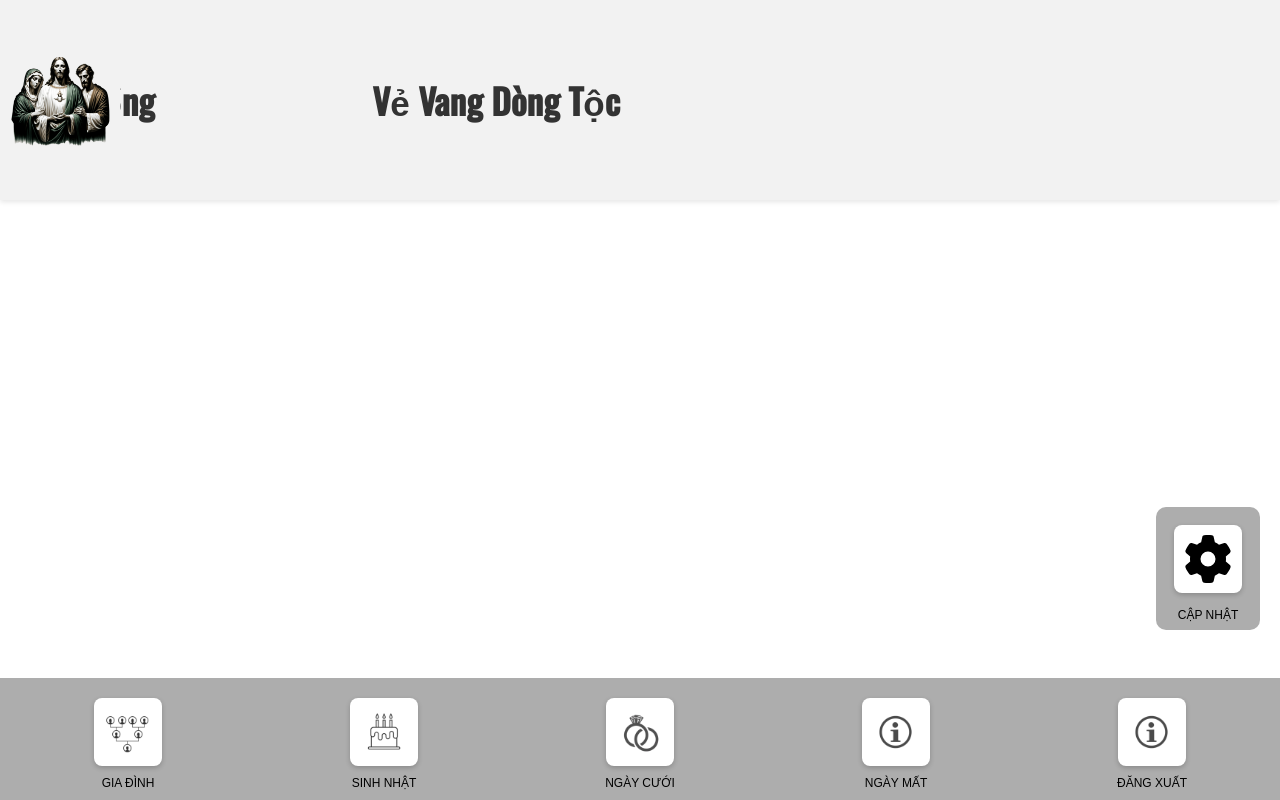
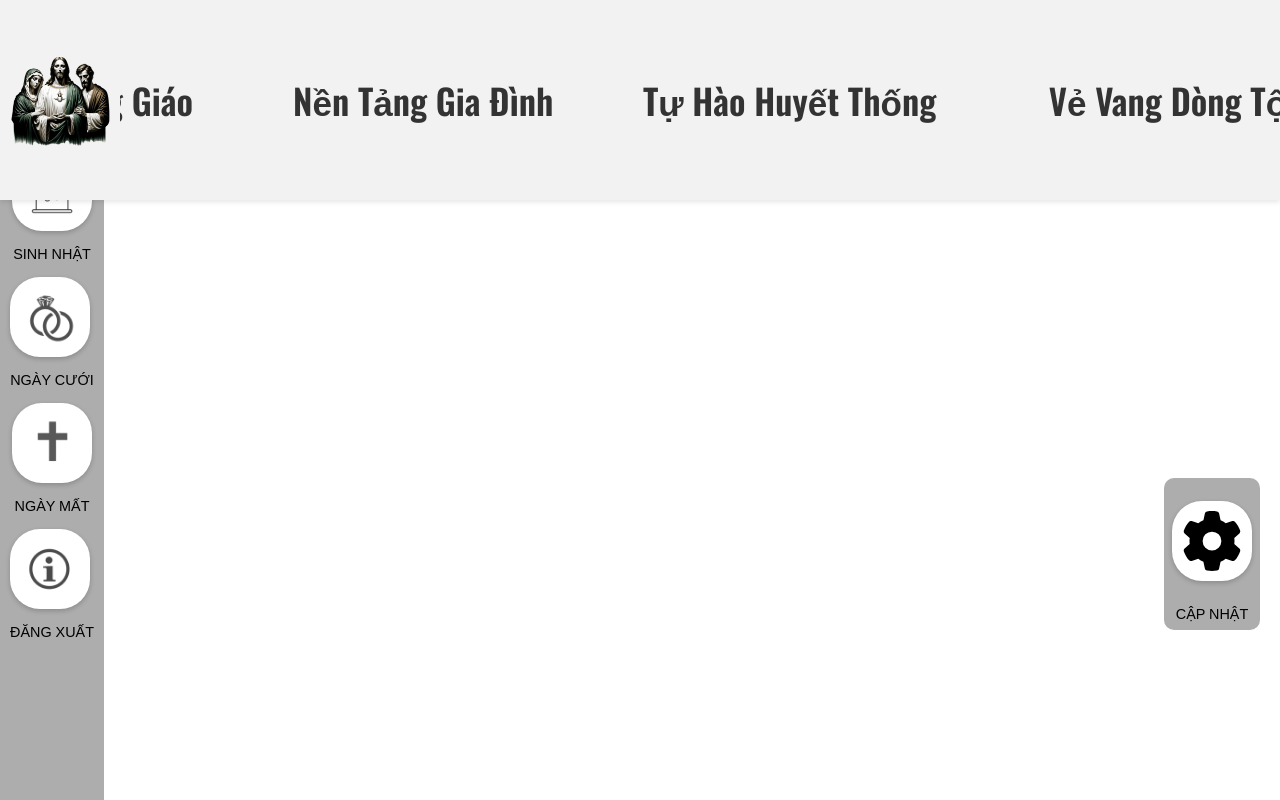
Before and after one commit to MinhLong2410-02/web-gia-dinh, a Django app: page /home/death-date/ in a window 1280 px wide. Run offline with Django 3.2, Linux system fonts and the light colour scheme; the visitor is signed in with stand-in values (Sample User, id 1); data that the repository does not hold is empty.

Commit message:
update UI

```diff
--- a/myproject/home/static/css/home.css
+++ b/myproject/home/static/css/home.css
@@ -5,7 +5,7 @@
     justify-content: center;
     align-items: center;
     flex-direction: column;
-    margin-top: 20px;
+    margin-top: 30px;
     margin-bottom: 150px;
 }
 
--- a/myproject/home/static/css/style.css
+++ b/myproject/home/static/css/style.css
@@ -125,22 +125,24 @@ footer {
     display: flex;
     justify-content: space-around;
     align-items: center;
-    padding: 10px 0;
-    flex-wrap: wrap; /* Allows buttons to wrap to new line on small screens */
+    padding: 5px 0; /* Giảm giá trị này để các button cận sát top nền xám hơn */
+    flex-wrap: wrap;
 }
+
 
 .icon-button {
     background-color: #ffffff; /* White background for buttons */
     color: #000000; /* Black text */
-    padding: 10px;
+    padding: 10px; /* Tùy chỉnh nếu cần */
+    margin: 10px; /* Giảm giá trị này để các button'*/
     display: flex;
     flex-direction: column; /* Stack image and text vertically */
     align-items: center;
     justify-content: center;
-    border-radius: 8px; /* Rounded corners */
-    width: 68px; /* Width for square appearance */
-    height: 68px; /* Height for square appearance */
-    margin: 10px;
+    border-radius: 30px; /* Rounded corners */
+    width: 130px; /* Width for square appearance */
+    height: 130px; /* Height for square appearance */
+    margin: 30px;
     box-shadow: 0 2px 5px rgba(0,0,0,0.2);
     transition: transform 0.3s ease, box-shadow 0.3s ease; /* Smooth transition effect */
 }
@@ -158,7 +160,7 @@ footer {
 .icon-button img {
     width: 100%; /* Full width of button */
     height: auto; /* Maintain aspect ratio */
-    border-radius: 8px; /* Rounded corners for images */
+    border-radius: 20px; /* Rounded corners for images */
     pointer-events: none; /* Prevent image from reacting to mouse events */
 }
 
@@ -166,8 +168,8 @@ footer {
     display: block;
     width: 100%;
     text-align: center; /* Center the text */
-    margin-top: 5px; /* Space between button and text */
-    font-size: 0.75em; /* Adjust font size as needed */
+    margin-top: 10px; /* Space between button and text */
+    font-size: 1.60em; /* Adjust font size as needed */
     text-transform: uppercase; /* Viết hoa tất cả chữ */
 }
 .action-buttons {
@@ -205,3 +248,45 @@ footer {
     right: -5px;
     border-radius: 10px;
 }
+
+
+/* Reset và các quy định cơ bản không thay đổi */
+
+/* Điều chỉnh cho giao diện PC */
+@media (min-width: 1024px) { /* Giả định màn hình PC có độ rộng tối thiểu là 1024px */
+    footer {
+        background-color: #adadad;
+        position: fixed;
+        bottom: 0;
+        left: 0; /* Điều chỉnh để nằm ở bên trái */
+        height: 100vh; /* Chiều cao toàn màn hình */
+        width: 13vh; /* Chiều rộng tự động dựa vào nội dung */
+        display: flex;
+        flex-direction: column; /* Sắp xếp các thành phần theo cột */
+        align-items: left; /* Căn giữa các mục theo chiều ngang */
+        justify-content: start; /* Bắt đầu căn các mục từ phía trên */
+        padding: 10px 5px; /* Điều chỉnh khoảng cách lề */
+    }
+
+
+    .icon-button {
+        margin: 15px 0; /* Khoảng cách giữa các nút */
+        width: 80px; /* Giảm kích thước chiều rộng của nút */
+        height: 80px; /* Giảm kích thước chiều cao của nút */
+        display: flex;
+        flex-direction: column; /* Để xếp nội dung theo chiều dọc */
+        align-items: center; /* Căn giữa nội dung theo chiều ngang */
+        justify-content: center; /* Căn giữa nội dung theo chiều dọc */
+    }
+
+    .icon-button img {
+        width: 100%; /* Giảm kích thước hình ảnh xuống, phần trăm dựa trên kích thước nút */
+        height: auto; /* Giữ tỉ lệ của hình ảnh */
+    }
+
+    .icon-text {
+        font-size: 0.9em; /* Giảm kích thước phông chữ của văn bản */
+        text-align: center; /* Căn giữa văn bản */
+        margin-top: 10px; /* Khoảng cách từ hình ảnh đến văn bản */
+    }
+}
--- a/myproject/home/templates/base_authen.html
+++ b/myproject/home/templates/base_authen.html
@@ -4,7 +4,7 @@
 <head>
     <meta charset="UTF-8">
     {% comment %} <meta name="viewport" content="width=device-width, initial-scale=1.0"> {% endcomment %}
-    <link href="https://fonts.googleapis.com/css?family=Oswald:500&display=swap" rel="stylesheet">
+    <link href="https://fonts.googleapis.com/css2?family=Oswald:wght@400;600&display=swap" rel="stylesheet">
     <link rel="stylesheet" href="{% static 'css/style.css' %}">
     <title>{% block title %}Trang Chủ{% endblock %}</title>
 </head>
@@ -41,7 +41,7 @@
         </div>
         <div class="footer-section deathdate">
             <a href="{% url 'death_date' %}" class="icon-button">
-                <img src="{% static 'images/info.png' %}" alt="Ngày Mất">
+                <img src="{% static 'images/cross.png' %}" alt="Ngày Mất">
             </a>
             <span class="icon-text">Ngày Mất</span>
         </div>
--- a/myproject/home/templates/base_non_authen.html
+++ b/myproject/home/templates/base_non_authen.html
@@ -4,7 +4,8 @@
 <head>
     <meta charset="UTF-8">
     {% comment %} <meta name="viewport" content="width=device-width, initial-scale=1.0"> {% endcomment %}
-    <link href="https://fonts.googleapis.com/css?family=Oswald:500&display=swap" rel="stylesheet">
+    <link href="https://fonts.googleapis.com/css2?family=Oswald:wght@400;600&display=swap" rel="stylesheet">
+    <link href="https://fonts.googleapis.com/css2?family=Comfortaa:wght@400;700&display=swap" rel="stylesheet">
     <link rel="stylesheet" href="{% static 'css/style.css' %}">
     <title>{% block title %}Trang Chủ{% endblock %}</title>
 </head>
@@ -34,7 +35,7 @@
         </div>
         <div class="footer-section">
             <a href="{% url 'death_date' %}" class="icon-button">
-                <img src="{% static 'images/info.png' %}" alt="Ngày Mất">
+                <img src="{% static 'images/cross.png' %}" alt="Ngày Mất">
             </a>
             <span class="icon-text">Ngày Mất</span>
         </div>
--- a/myproject/home/templates/home/birth_date.html
+++ b/myproject/home/templates/home/birth_date.html
@@ -23,9 +23,11 @@
                 </div>
                 <div class = "wrap-text">
                     <h2 class="name">{{ person.full_name_vn }}</h2>
-                    <p>{{ person.birth_date }}</p>
+                    <p class="birth-date">{{ person.birth_date }}</p>
+
+
                 </div>
             </div>
         {% endfor %}
     </div>
-{% endblock %}
+{% endblock content %}
--- a/myproject/home/templates/home/death_date.html
+++ b/myproject/home/templates/home/death_date.html
@@ -23,10 +23,16 @@
                 </div>
                 <div class = "wrap-text">
                     <h2 class="name">{{ person.full_name }}</h2>
-                    <p>Ngày sinh: {{ person.birth_date }}</p>
-                    <p>Ngày sinh: {{ person.death_date }}</p>
-                    <p>Hưởng dương: {{ person.age_at_death }} tuổi</p>
-                    <p>Nguyên nhân mất: {{ person.cause_of_death }} </p>
+                    <div class="date-container birth-date-container">
+                        <span class="date-label">Sinh Ngày</span>
+                        <span class="date-value">{{ person.birth_date }}</span>
+                    </div>
+                    <div class="death-date-container">
+                        <span class="death-label">Từ Trần</span>
+                        <span class="death-value">{{ person.death_date }}</span>
+                    </div>
+                    <p class="highlight"> <span class="age-value">{{ person.age_at_death }} tuổi</span></p>
+                    <p class="cause-of-death">Nguyên nhân: {{ person.cause_of_death }}</p>
                 </div>
             </div>
         {% endfor %}
```
Also changed, not shown: other parts of myproject/home/static/css/home.css (+49 -10 lines), other parts of myproject/home/static/css/style.css (+41 -0 lines), myproject/home/static/css/login.css (+19 -19 lines), myproject/home/static/images/cross.png (added).
